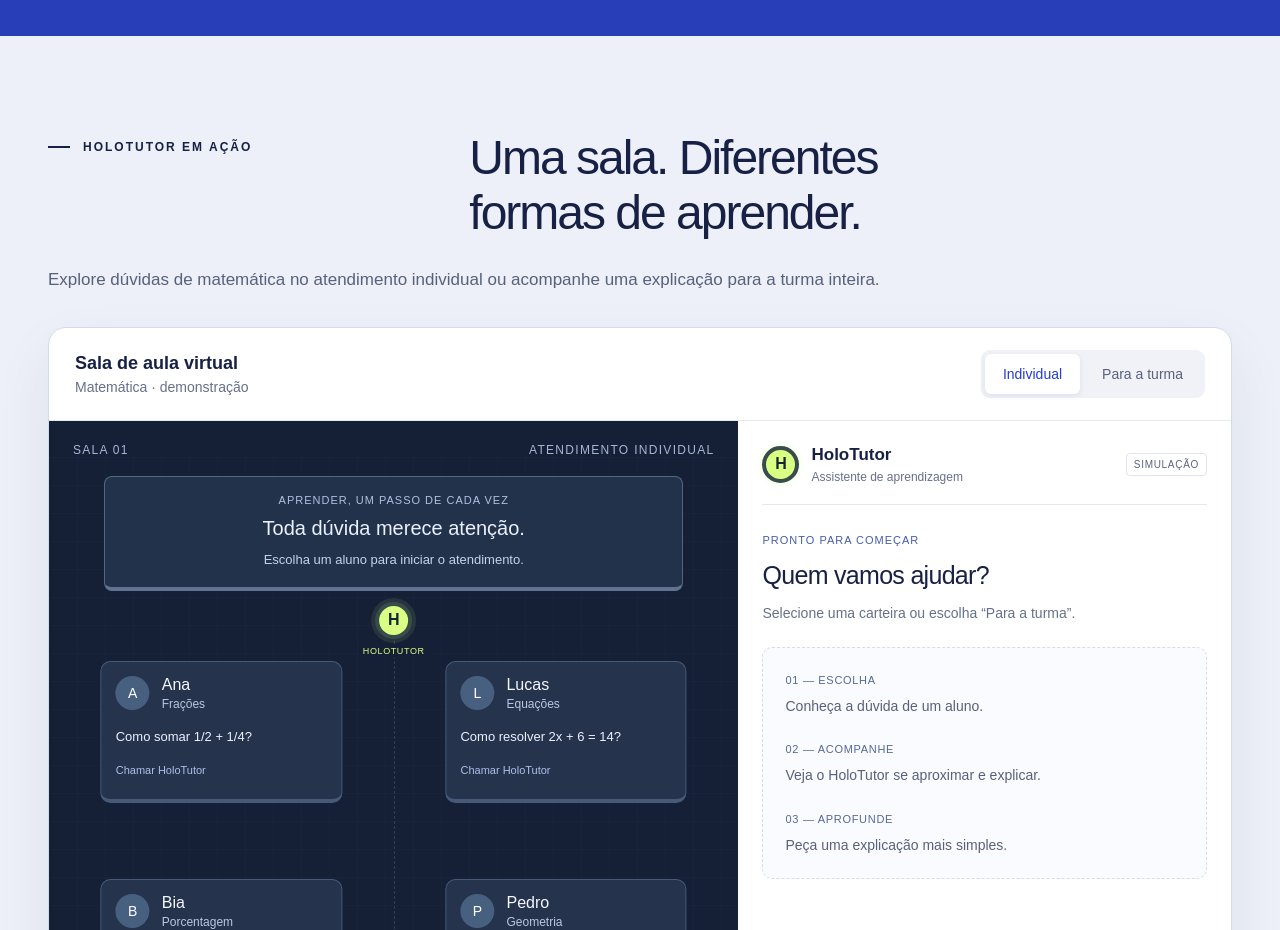
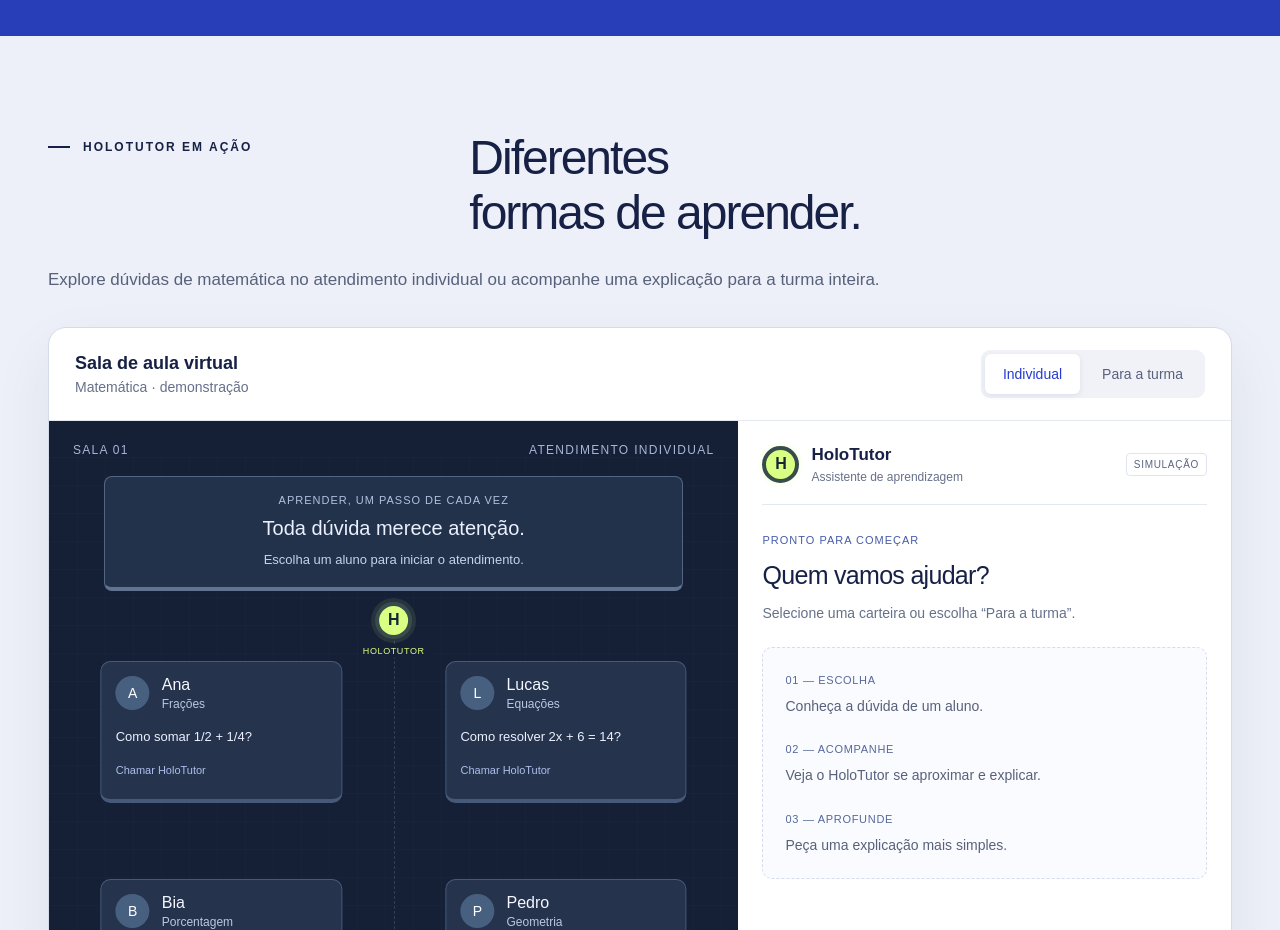
Before and after one commit to yT1X/lumina, a React (Vite) app: page / in a window 1280 px wide. Shown: the part 1140-2070 px from the top of the page. Built offline with nearby package versions, Linux system fonts and the light colour scheme.

Commit message:
Update SalaVirtual.tsx

```diff
--- a/src/components/SalaVirtual.tsx
+++ b/src/components/SalaVirtual.tsx
@@ -160,7 +160,7 @@ export default function SalaVirtual() {
           <div className="eyebrow">HoloTutor em ação</div>
 
           <h2>
-            Uma sala. Diferentes
+            Diferentes
             <br />
             formas de aprender.
           </h2>
```
